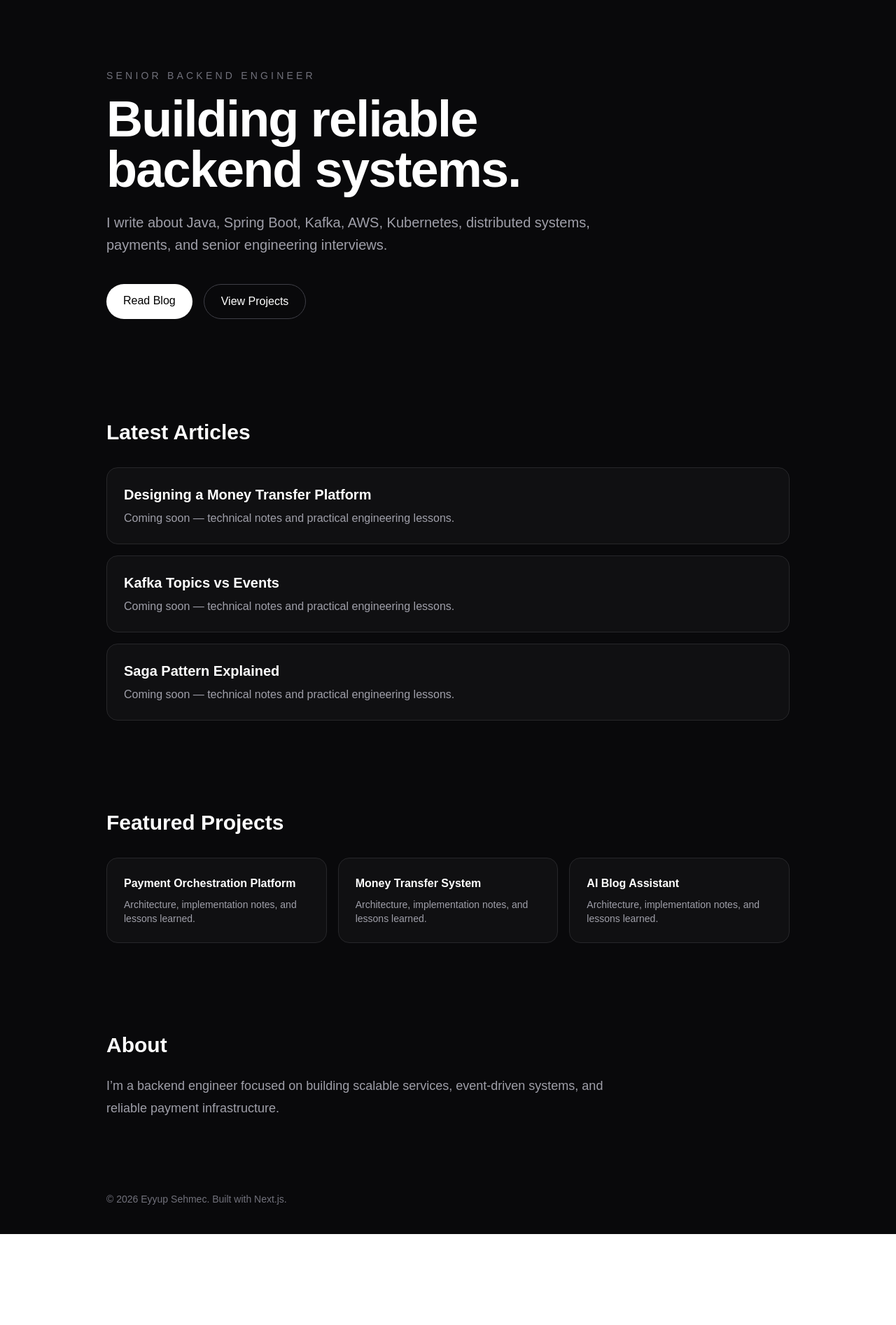
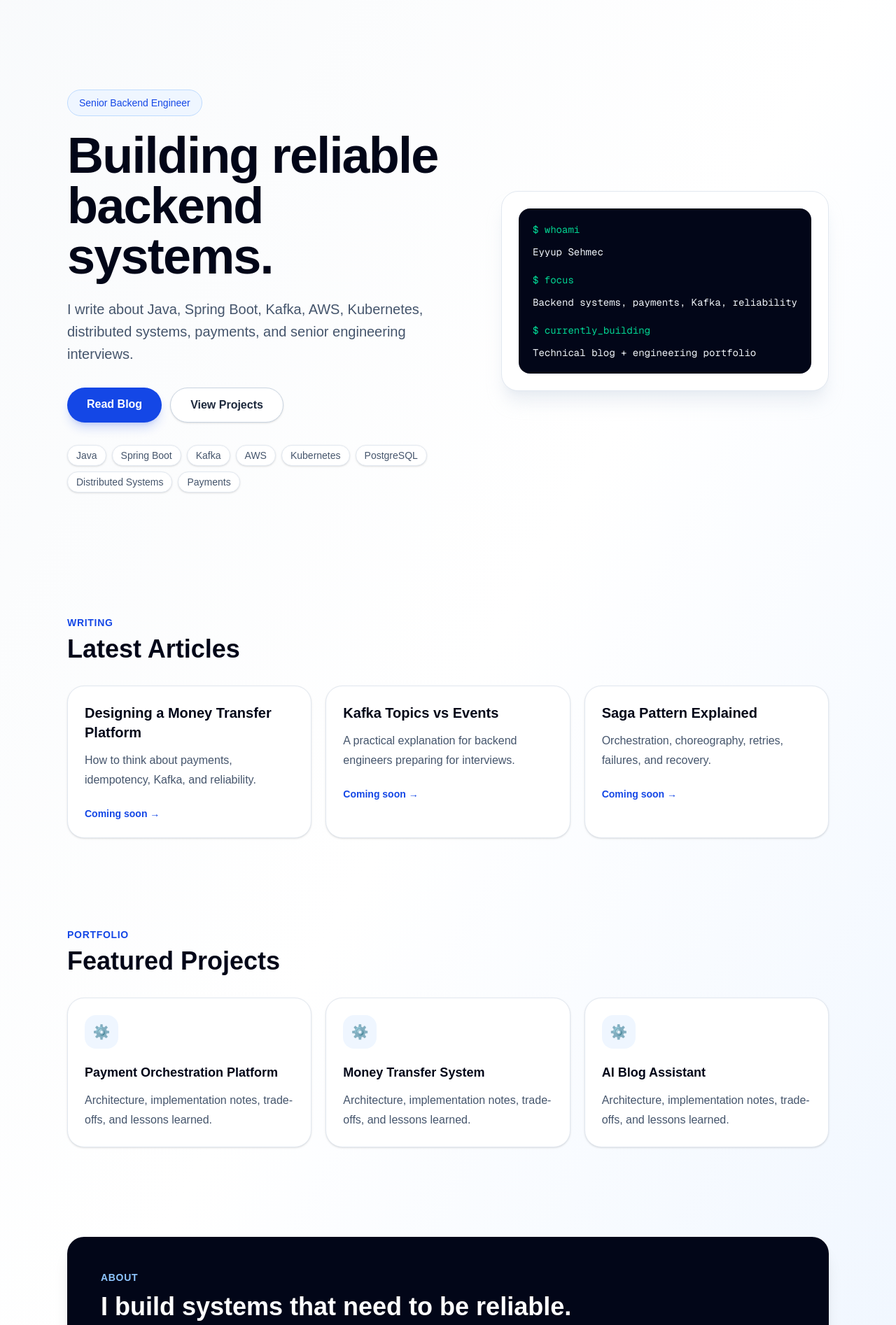
Before and after one commit to esehmec/eyyupsehmec-dev, a Next.js app: page / in a window 1280 px wide. Shown: the part 106-2000 px from the top of the page at 70% size. Before the commit the page ends 1870 px from the top, so only its background shows below. Built offline with nearby package versions, Linux system fonts and the light colour scheme.

Commit message:
Improve landing page design

```diff
--- a/app/layout.tsx
+++ b/app/layout.tsx
@@ -12,9 +12,12 @@ const geistMono = Geist_Mono({
   subsets: ["latin"],
 });
 
+import type { Metadata } from "next";
+
 export const metadata: Metadata = {
-  title: "Create Next App",
-  description: "Generated by create next app",
+  title: "Eyyup Sehmec | Senior Backend Engineer",
+  description:
+    "Technical articles on Java, Spring Boot, Kafka, distributed systems, AWS, and payment infrastructure.",
 };
 
 export default function RootLayout({
--- a/app/page.tsx
+++ b/app/page.tsx
@@ -1,7 +1,16 @@
 const posts = [
-  "Designing a Money Transfer Platform",
-  "Kafka Topics vs Events",
-  "Saga Pattern Explained",
+  {
+    title: "Designing a Money Transfer Platform",
+    description: "How to think about payments, idempotency, Kafka, and reliability.",
+  },
+  {
+    title: "Kafka Topics vs Events",
+    description: "A practical explanation for backend engineers preparing for interviews.",
+  },
+  {
+    title: "Saga Pattern Explained",
+    description: "Orchestration, choreography, retries, failures, and recovery.",
+  },
 ];
 
 const projects = [
@@ -10,98 +19,158 @@ const projects = [
   "AI Blog Assistant",
 ];
 
+const skills = [
+  "Java",
+  "Spring Boot",
+  "Kafka",
+  "AWS",
+  "Kubernetes",
+  "PostgreSQL",
+  "Distributed Systems",
+  "Payments",
+];
+
 export default function Home() {
   return (
-    <main className="min-h-screen bg-zinc-950 text-white">
-      <section className="mx-auto max-w-5xl px-6 py-20">
-        <nav className="mb-24 flex items-center justify-between">
-          <div className="text-lg font-semibold">Eyyup Sehmec</div>
+    <main className="min-h-screen bg-gradient-to-br from-slate-50 via-white to-blue-50 text-slate-950">
+      <section className="mx-auto max-w-6xl px-6 py-8 sm:px-8">
+        <nav className="mb-16 flex items-center justify-between rounded-full border border-slate-200 bg-white/80 px-5 py-4 shadow-sm backdrop-blur">
+          <div className="font-bold tracking-tight">Eyyup Sehmec</div>
 
-          <div className="flex gap-6 text-sm text-zinc-400">
-            <a href="#blog" className="hover:text-white">Blog</a>
-            <a href="#projects" className="hover:text-white">Projects</a>
-            <a href="#about" className="hover:text-white">About</a>
+          <div className="hidden gap-6 text-sm font-medium text-slate-600 sm:flex">
+            <a href="#blog" className="hover:text-blue-700">Blog</a>
+            <a href="#projects" className="hover:text-blue-700">Projects</a>
+            <a href="#about" className="hover:text-blue-700">About</a>
           </div>
         </nav>
 
-        <div className="max-w-3xl">
-          <p className="mb-4 text-sm uppercase tracking-[0.3em] text-zinc-500">
+        <div className="grid items-center gap-12 py-10 lg:grid-cols-[1.1fr_0.9fr] lg:py-20">
+          <div>
+            <p className="mb-5 inline-flex rounded-full border border-blue-200 bg-blue-50 px-4 py-2 text-sm font-medium text-blue-700">
               Senior Backend Engineer
             </p>
 
-          <h1 className="mb-6 text-5xl font-bold tracking-tight sm:text-7xl">
+            <h1 className="max-w-4xl text-5xl font-black tracking-tight text-slate-950 sm:text-6xl lg:text-7xl">
               Building reliable backend systems.
             </h1>
 
-          <p className="mb-10 text-xl leading-8 text-zinc-400">
+            <p className="mt-6 max-w-2xl text-lg leading-8 text-slate-600 sm:text-xl">
               I write about Java, Spring Boot, Kafka, AWS, Kubernetes,
               distributed systems, payments, and senior engineering interviews.
             </p>
 
-          <div className="flex gap-4">
+            <div className="mt-8 flex flex-col gap-3 sm:flex-row">
               <a
                 href="#blog"
-              className="rounded-full bg-white px-6 py-3 font-medium text-black hover:bg-zinc-200"
+                className="rounded-full bg-blue-700 px-7 py-3 text-center font-semibold text-white shadow-lg shadow-blue-700/20 transition hover:bg-blue-800"
               >
                 Read Blog
               </a>
 
               <a
                 href="#projects"
-              className="rounded-full border border-zinc-700 px-6 py-3 font-medium text-white hover:border-zinc-400"
+                className="rounded-full border border-slate-300 bg-white px-7 py-3 text-center font-semibold text-slate-800 shadow-sm transition hover:border-blue-300 hover:text-blue-700"
               >
                 View Projects
               </a>
             </div>
+
+            <div className="mt-8 flex flex-wrap gap-2">
+              {skills.map((skill) => (
+                <span
+                  key={skill}
+                  className="rounded-full border border-slate-200 bg-white px-3 py-1 text-sm text-slate-600 shadow-sm"
+                >
+                  {skill}
+                </span>
+              ))}
+            </div>
+          </div>
+
+          <div className="rounded-3xl border border-slate-200 bg-white p-6 shadow-xl shadow-slate-200/70">
+            <div className="rounded-2xl bg-slate-950 p-5 font-mono text-sm text-slate-100">
+              <p className="text-emerald-400">$ whoami</p>
+              <p className="mt-3">Eyyup Sehmec</p>
+              <p className="mt-5 text-emerald-400">$ focus</p>
+              <p className="mt-3">Backend systems, payments, Kafka, reliability</p>
+              <p className="mt-5 text-emerald-400">$ currently_building</p>
+              <p className="mt-3">Technical blog + engineering portfolio</p>
+            </div>
+          </div>
         </div>
       </section>
 
-      <section id="blog" className="mx-auto max-w-5xl px-6 py-16">
-        <h2 className="mb-8 text-3xl font-bold">Latest Articles</h2>
+      <section id="blog" className="mx-auto max-w-6xl px-6 py-16 sm:px-8">
+        <div className="mb-8 flex items-end justify-between gap-4">
+          <div>
+            <p className="text-sm font-semibold uppercase tracking-wider text-blue-700">
+              Writing
+            </p>
+            <h2 className="mt-2 text-3xl font-bold sm:text-4xl">Latest Articles</h2>
+          </div>
+        </div>
 
-        <div className="grid gap-4">
+        <div className="grid gap-5 md:grid-cols-3">
           {posts.map((post) => (
             <article
-              key={post}
-              className="rounded-2xl border border-zinc-800 bg-zinc-900/50 p-6 hover:border-zinc-600"
+              key={post.title}
+              className="group rounded-3xl border border-slate-200 bg-white p-6 shadow-sm transition hover:-translate-y-1 hover:border-blue-200 hover:shadow-xl"
             >
-              <h3 className="text-xl font-semibold">{post}</h3>
-              <p className="mt-2 text-zinc-400">
-                Coming soon — technical notes and practical engineering lessons.
+              <h3 className="text-xl font-bold group-hover:text-blue-700">
+                {post.title}
+              </h3>
+              <p className="mt-3 leading-7 text-slate-600">{post.description}</p>
+              <p className="mt-6 text-sm font-semibold text-blue-700">
+                Coming soon →
               </p>
             </article>
           ))}
         </div>
       </section>
 
-      <section id="projects" className="mx-auto max-w-5xl px-6 py-16">
-        <h2 className="mb-8 text-3xl font-bold">Featured Projects</h2>
+      <section id="projects" className="mx-auto max-w-6xl px-6 py-16 sm:px-8">
+        <p className="text-sm font-semibold uppercase tracking-wider text-blue-700">
+          Portfolio
+        </p>
+        <h2 className="mt-2 text-3xl font-bold sm:text-4xl">Featured Projects</h2>
 
-        <div className="grid gap-4 sm:grid-cols-3">
+        <div className="mt-8 grid gap-5 sm:grid-cols-2 lg:grid-cols-3">
           {projects.map((project) => (
             <div
               key={project}
-              className="rounded-2xl border border-zinc-800 bg-zinc-900/50 p-6"
+              className="rounded-3xl border border-slate-200 bg-white p-6 shadow-sm transition hover:-translate-y-1 hover:shadow-xl"
             >
-              <h3 className="font-semibold">{project}</h3>
-              <p className="mt-2 text-sm text-zinc-400">
-                Architecture, implementation notes, and lessons learned.
+              <div className="mb-5 flex h-12 w-12 items-center justify-center rounded-2xl bg-blue-50 text-xl">
+                ⚙️
+              </div>
+              <h3 className="text-lg font-bold">{project}</h3>
+              <p className="mt-3 leading-7 text-slate-600">
+                Architecture, implementation notes, trade-offs, and lessons learned.
               </p>
             </div>
           ))}
         </div>
       </section>
 
-      <section id="about" className="mx-auto max-w-5xl px-6 py-16">
-        <h2 className="mb-6 text-3xl font-bold">About</h2>
+      <section id="about" className="mx-auto max-w-6xl px-6 py-16 sm:px-8">
+        <div className="rounded-3xl bg-slate-950 p-8 text-white shadow-xl sm:p-12">
+          <p className="text-sm font-semibold uppercase tracking-wider text-blue-300">
+            About
+          </p>
 
-        <p className="max-w-3xl text-lg leading-8 text-zinc-400">
-          I’m a backend engineer focused on building scalable services,
-          event-driven systems, and reliable payment infrastructure.
+          <h2 className="mt-3 text-3xl font-bold sm:text-4xl">
+            I build systems that need to be reliable.
+          </h2>
+
+          <p className="mt-5 max-w-3xl text-lg leading-8 text-slate-300">
+            My focus is backend engineering: Java, Spring Boot, event-driven
+            architecture, Kafka, cloud deployments, production troubleshooting,
+            and payment infrastructure.
           </p>
+        </div>
       </section>
 
-      <footer className="mx-auto max-w-5xl px-6 py-10 text-sm text-zinc-500">
+      <footer className="mx-auto max-w-6xl px-6 py-10 text-sm text-slate-500 sm:px-8">
         © 2026 Eyyup Sehmec. Built with Next.js.
       </footer>
     </main>
```
Lines whose indentation alone changed are shown as unchanged.
